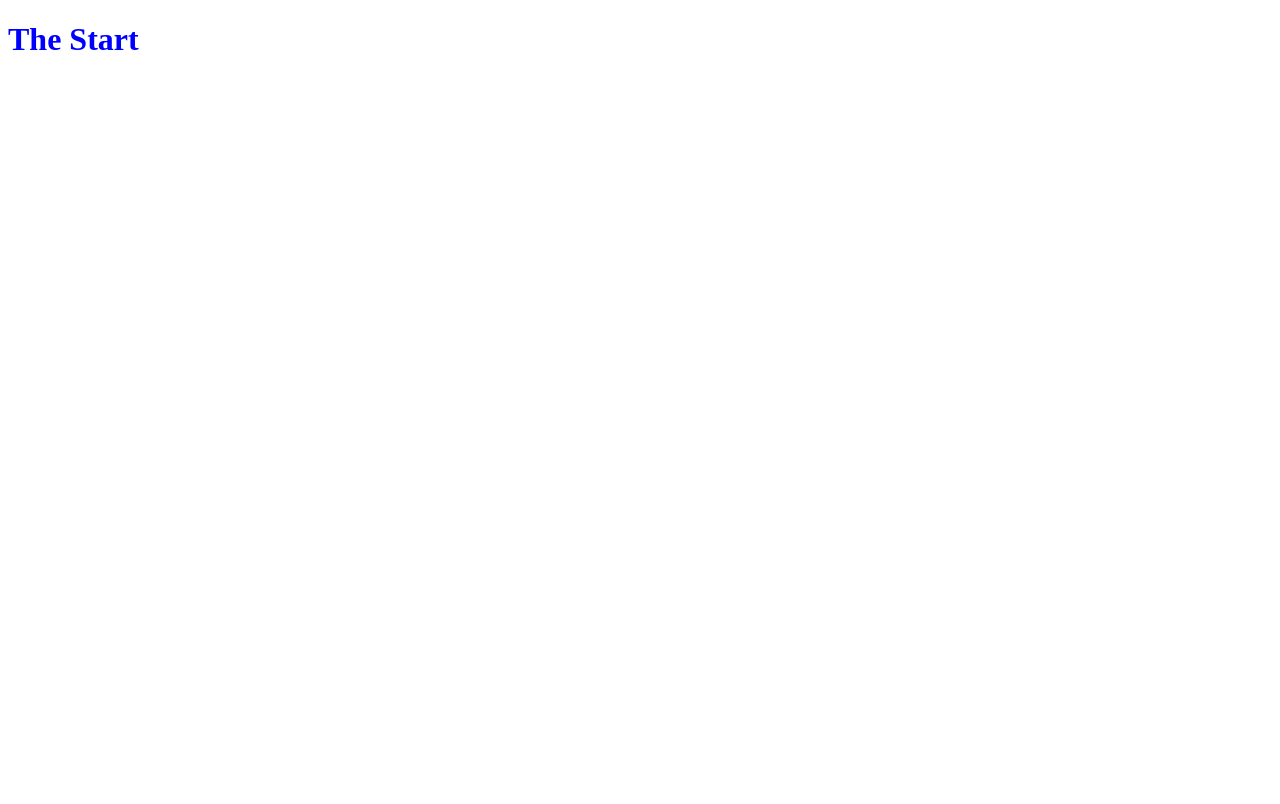
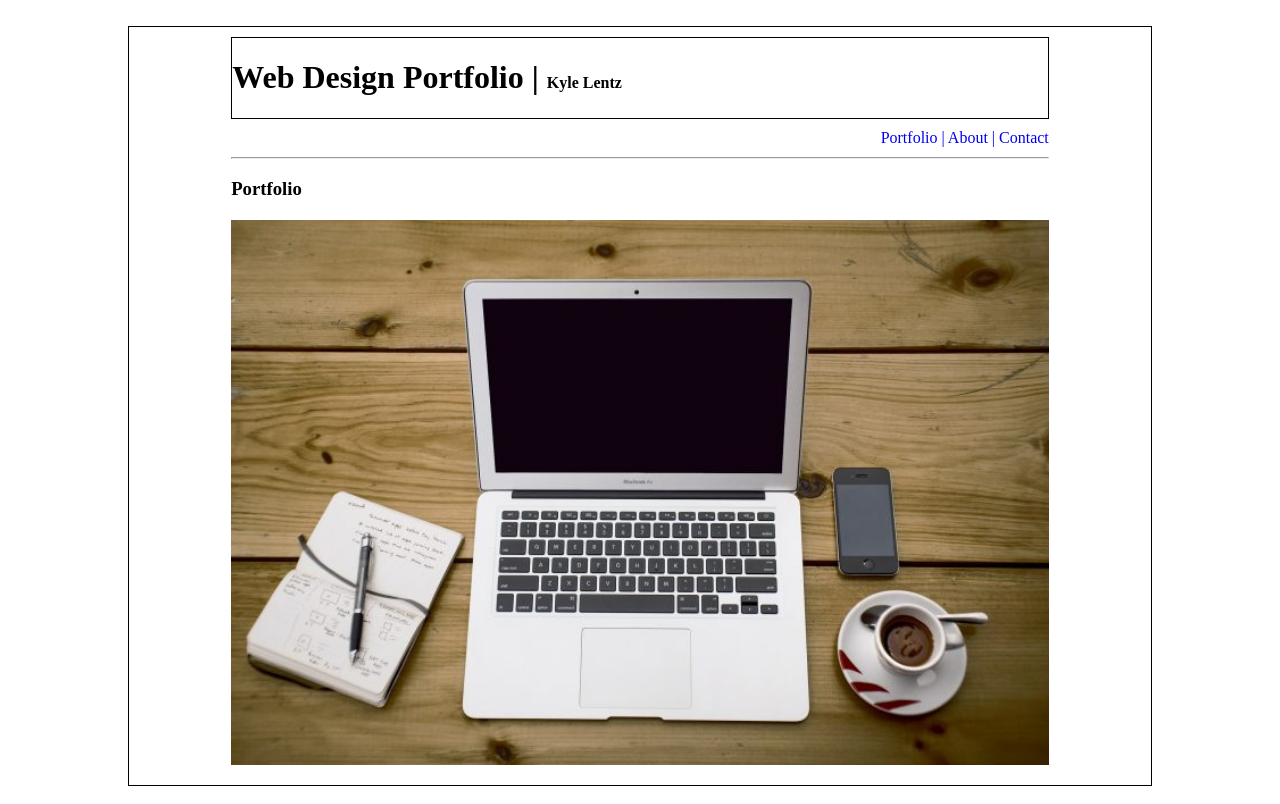
Before and after one commit to kylelentz/Web, a plain HTML site: page Unit_1/index.html in a window 1280 px wide. Drawn offline with Linux system fonts and the light colour scheme.

Commit message:
Update 10/13/2016 @ 5:20
-added CSS
-added Images
-added html content

```diff
--- a/Unit_1/css/style.css
+++ b/Unit_1/css/style.css
@@ -1,3 +1,45 @@
+.main-outside-body {
+    margin: 2% 10%;
+    border: 1px solid;
+
+}
+.main-inside-body {
+    margin:0 10%;
+}
+
+.main-header {
+    text-align: center;
+    border: 1px solid;
+    margin:1% 10%;
+}
+
+.text-left {
+    text-align: left;
+}
+.text-right {
+    text-align: right;
+}
+
+.links {
+    margin-bottom: 1%;
+    text-align: right;
+}
+.main-photo {
+    margin: 20px auto;
+}
+img {
+    display: block;
+    margin: auto;
+    width: 100%;
+}
+
+
+a {
+    text-decoration: none;
+}
+a:visited {
+    text-decoration: none;
+}
 h1 {
-    color: blue;
+    color: ;
 }
--- a/Unit_1/index.html
+++ b/Unit_1/index.html
@@ -4,8 +4,23 @@
         <title></title>
         <link rel="stylesheet" type="text/css" href="css/style.css">
     </head>
-        <body>
-            <h1>The Start</h1>
+        <body class="main-outside-body">
+            <header class="main-header text-left">
+                <h1>Web Design Portfolio | <font size="3">Kyle Lentz</font><h1/>
+            </header>
+             <nav class="links main-inside-body">
+                <a href="portfolio.html">Portfolio |</a>
+                <a href="about.html">About |</a>
+                <a href="contact.html">Contact</a>
+             </nav>
+             <hr class="main-inside-body">
+            <div class="main-inside-body">
+            <h3>Portfolio</h3>
+                <div class="main-photo">
+                    <img src="images/Coffee Computer.jpg" alt="Main Photo">
+                </div>
+
+
         </body>
 
 </html>
```
Also changed, not shown: Unit_1/images/Coffee Computer.jpg (added), Unit_1/images/Photography-Web-Design.jpg (added).
